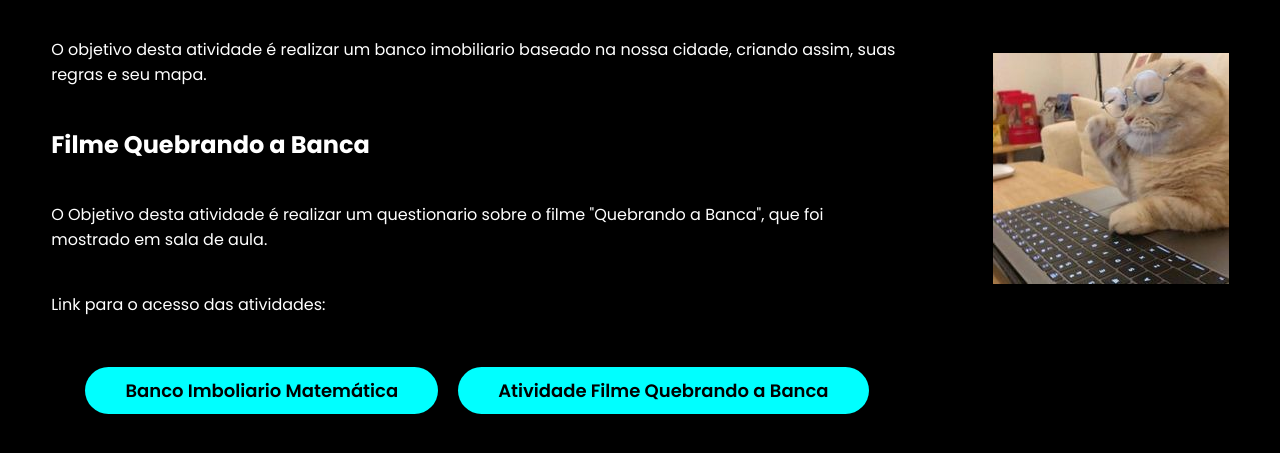
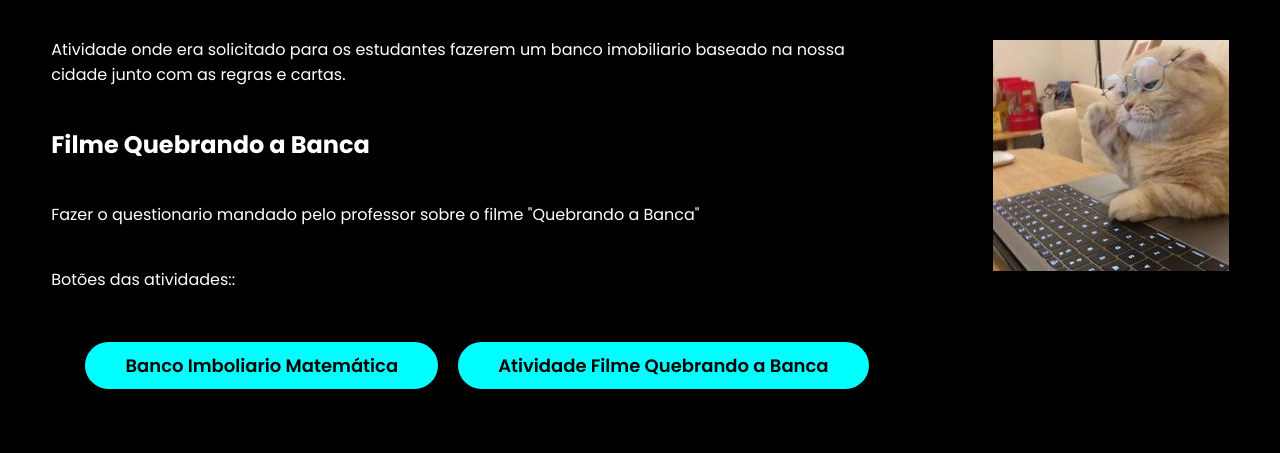
Before and after one commit to Luabraga02116/Portfolio, a plain HTML site: page matematica2.html in a window 1280 px wide. Shown: the part 325-778 px from the top of the page. Drawn offline with Linux system fonts and the light colour scheme.

Commit message:
Update matematica2.html

```diff
--- a/matematica2.html
+++ b/matematica2.html
@@ -44,10 +44,10 @@
                     <div class="txt-topo-site">
                         <h1>Matemática Segundo Trimestre</h1>
                         <h2>Banco Imobiliario Florianópolis</h2>
-                        <p>O objetivo desta atividade é realizar um banco imobiliario baseado na nossa cidade, criando assim, suas regras e seu mapa.</p>
+                        <p>Atividade onde era solicitado para os estudantes fazerem um banco imobiliario baseado na nossa cidade junto com as regras e cartas.</p>
                         <h2>Filme Quebrando a Banca</h2>
-                        <p>O Objetivo desta atividade é realizar um questionario sobre o filme "Quebrando a Banca", que foi mostrado em sala de aula. </p>
-                        <p>Link para o acesso das atividades:</p>
+                        <p>Fazer o questionario mandado pelo professor sobre o filme "Quebrando a Banca"</p>
+                        <p>Botões das atividades::</p>
 
                         <div class="btn-trimestre">
                             <a href="https://www.canva.com/design/DAGKi8zLpik/72nDeYO81h_QIi8Q_FwHdA/edit">
```
